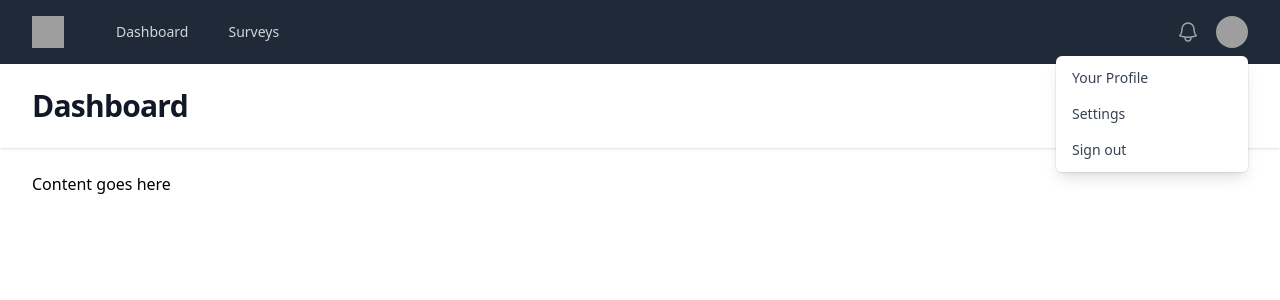
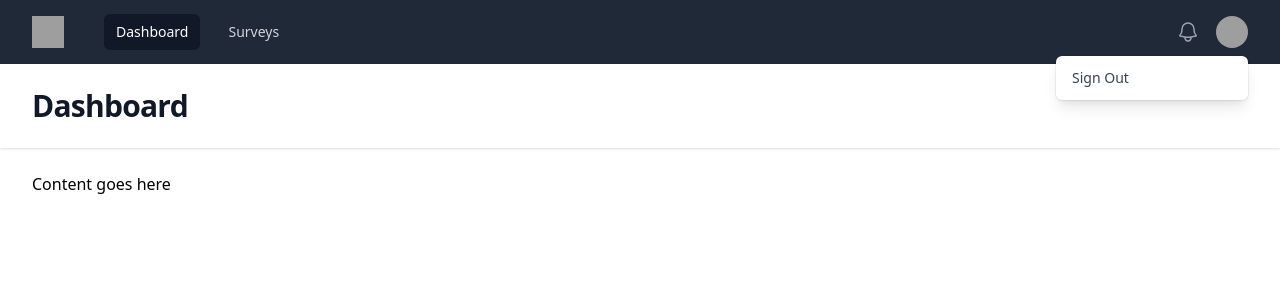
Before and after one commit to analyst15/SurveyApp, a Vue app in the folder vue/: page /dashboard in a window 1280 px wide. Both pictures are taken after a click on the button "Open user menu". Shown: the top 300 px of the page. Built offline with nearby package versions, Linux system fonts and the light colour scheme; grey boxes are pictures that could not be loaded.

Commit message:
Removed user navigation

```diff
--- a/vue/src/components/DefaultLayout.vue
+++ b/vue/src/components/DefaultLayout.vue
@@ -17,7 +17,7 @@
             </div>
             <div class="hidden md:block">
               <div class="ml-10 flex items-baseline space-x-4">
-                <a v-for="item in navigation" :key="item.name" :href="item.href" :class="[item.current ? 'bg-gray-900 text-white' : 'text-gray-300 hover:bg-gray-700 hover:text-white', 'rounded-md px-3 py-2 text-sm font-medium']" :aria-current="item.current ? 'page' : undefined">{{ item.name }}</a>
+                <router-link v-for="item in navigation" :key="item.name" :to="item.to" active-class="bg-gray-900 text-white" :class="[this.$route.name === item.to.name ? '' : 'text-gray-300 hover:bg-gray-700 hover:text-white', 'rounded-md px-3 py-2 text-sm font-medium']">{{ item.name }}</router-link>
               </div>
             </div>
           </div>
@@ -40,8 +40,8 @@
                 </div>
                 <transition enter-active-class="transition ease-out duration-100" enter-from-class="transform opacity-0 scale-95" enter-to-class="transform opacity-100 scale-100" leave-active-class="transition ease-in duration-75" leave-from-class="transform opacity-100 scale-100" leave-to-class="transform opacity-0 scale-95">
                   <MenuItems class="absolute right-0 z-10 mt-2 w-48 origin-top-right rounded-md bg-white py-1 shadow-lg ring-1 ring-black ring-opacity-5 focus:outline-none">
-                    <MenuItem v-for="item in userNavigation" :key="item.name" v-slot="{ active }">
-                      <a :href="item.href" :class="[active ? 'bg-gray-100' : '', 'block px-4 py-2 text-sm text-gray-700']">{{ item.name }}</a>
+                    <MenuItem v-slot="{ active }">
+                      <a @click="logout" :class="['block px-4 py-2 text-sm text-gray-700']">Sign Out</a>
                     </MenuItem>
                   </MenuItems>
                 </transition>
@@ -80,7 +80,7 @@
             </button>
           </div>
           <div class="mt-3 space-y-1 px-2">
-            <DisclosureButton v-for="item in userNavigation" :key="item.name" as="a" :href="item.href" class="block rounded-md px-3 py-2 text-base font-medium text-gray-400 hover:bg-gray-700 hover:text-white">{{ item.name }}</DisclosureButton>
+            <DisclosureButton :key="item.name" as="a" @click="logout" class="block rounded-md px-3 py-2 text-base font-medium text-gray-400 hover:bg-gray-700 hover:text-white">Sign Out</DisclosureButton>
           </div>
         </div>
       </DisclosurePanel>
@@ -106,12 +106,7 @@
 
 const navigation = [
   { name: 'Dashboard', to: {name: "Dashboard"}},
-  { name: 'Surveys', ro: {name: "Surveys"}},
-]
-const userNavigation = [
-  { name: 'Your Profile', href: '#' },
-  { name: 'Settings', href: '#' },
-  { name: 'Sign out', href: '#' },
+  { name: 'Surveys', to: {name: "Surveys"}},
 ]
 
 /*
```
